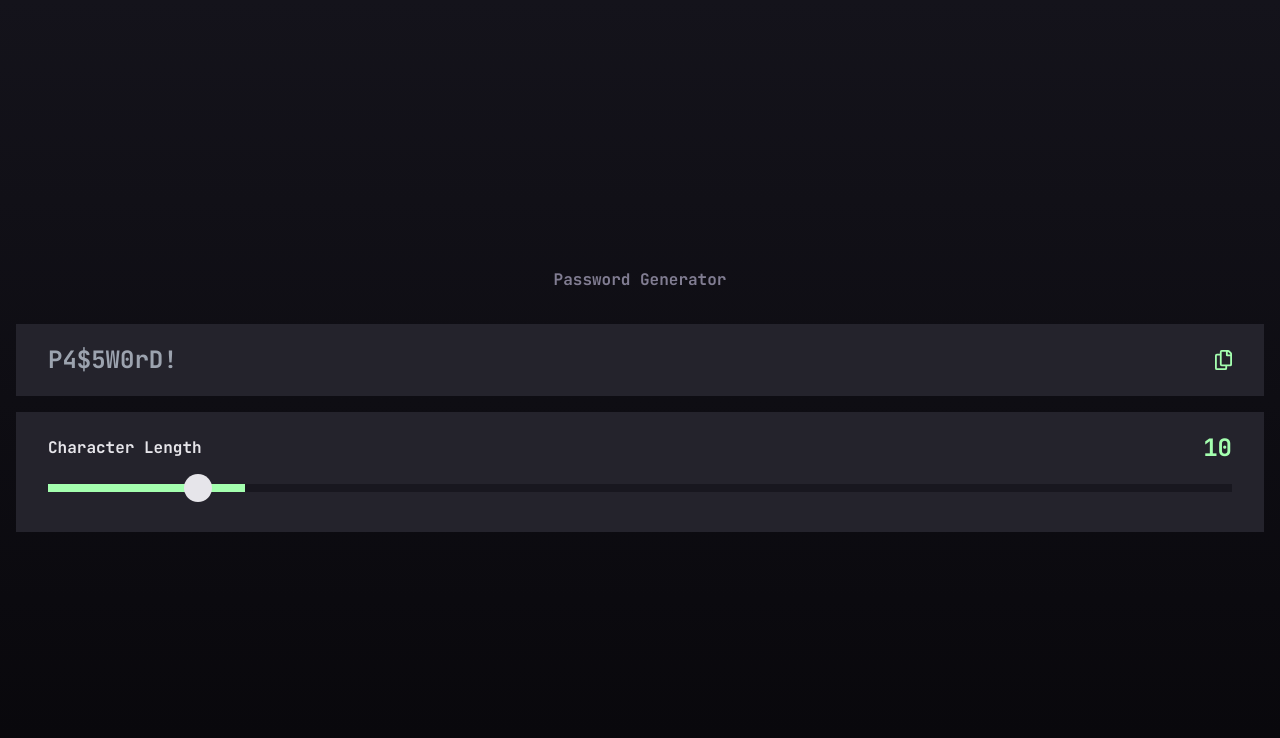
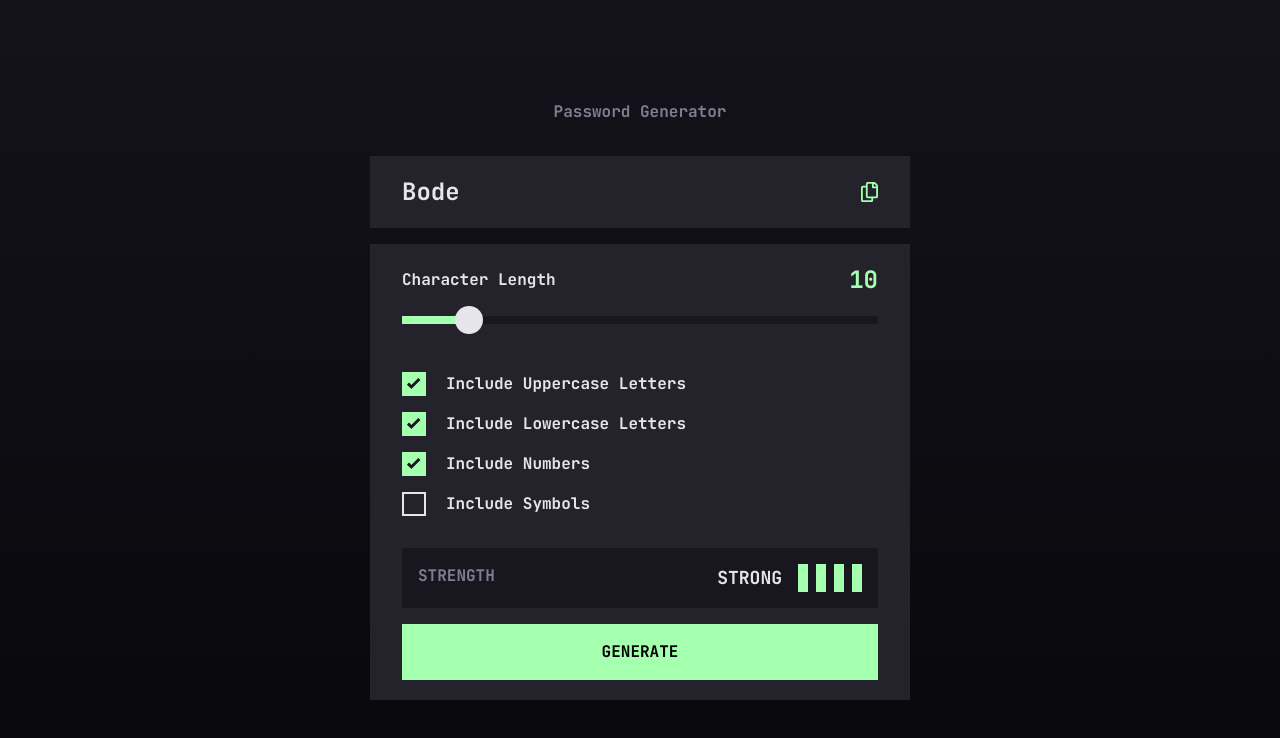
Before and after one commit to seeniOlabode/password-generator, a Vue app: page / in a window 1280 px wide. Shown: the top 738 px of the page. Built offline with nearby package versions, Linux system fonts and the light colour scheme.

Commit message:
finish generatePassword

```diff
--- a/src/App.vue
+++ b/src/App.vue
@@ -4,10 +4,24 @@
 
 <script>
 import PasswordGenerator from "@/components/PasswordGenerator.vue";
+import { reactive } from "vue";
+
+export const store = reactive({
+  password: "Bode",
+  setPassword(string) {
+    this.password = string;
+    console.log(this.password);
+  },
+});
 
 export default {
   name: "App",
   components: { PasswordGenerator },
+  data() {
+    return {
+      store: store,
+    };
+  },
 };
 </script>
 
--- /dev/null
+++ b/src/components/CheckBox.vue
@@ -0,0 +1,65 @@
+<template>
+  <div class="checkbox-container">
+    <label :for="value" class="switch flex items-center justify-center">
+      <input
+        @change="($event) => emitValue($event)"
+        type="checkbox"
+        :id="value"
+        :value="value"
+        :checked="modelValue"
+      />
+      <span class="box">
+        <img src="@/assets/icon-check.svg" alt="" />
+      </span>
+    </label>
+  </div>
+</template>
+
+<script>
+export default {
+  name: "CheckBox",
+  props: ["modelValue", "value"],
+  emits: ["update:modelValue"],
+  methods: {
+    emitValue($event) {
+      console.log($event.target.checked, $event.target);
+      this.$emit("update:modelValue", $event.target.checked);
+    },
+  },
+};
+</script>
+
+<style scoped>
+.checkbox-container {
+  height: 24px;
+  width: 24px;
+}
+
+input {
+  opacity: 0;
+  width: 0;
+  height: 0;
+  position: absolute;
+}
+
+.box {
+  width: 24px;
+  height: 24px;
+  display: flex;
+  align-items: center;
+  justify-content: center;
+  @apply hover:cursor-pointer border-solid border-2 border-generator-almost-white;
+}
+
+.box img {
+  opacity: 0;
+}
+
+input:checked + .box {
+  @apply bg-generator-neon-green border-none;
+}
+
+input:checked + .box > img {
+  opacity: 1;
+}
+</style>
--- /dev/null
+++ b/src/components/GenerateButton.vue
@@ -0,0 +1,14 @@
+<template>
+  <button
+    @click="$emit('generate')"
+    class="h-14 bg-generator-neon-green w-full mt-4"
+  >
+    GENERATE
+  </button>
+</template>
+
+<script>
+export default {
+  name: "GenerateButton",
+};
+</script>
--- a/src/components/GeneratorConfigure.vue
+++ b/src/components/GeneratorConfigure.vue
@@ -2,79 +2,78 @@
   <div class="bg-generator-dark-grey px-8 py-5">
     <div class="character-length flex justify-between items-center w-full">
       <h4 class="text-generator-almost-white text-base">Character Length</h4>
-      <h2 class="text-generator-neon-green text-2xl">{{ sliderVal }}</h2>
+      <h2 class="text-generator-neon-green text-2xl">{{ passwordLength }}</h2>
     </div>
-    <div class="slidecontainer relative flex bg-generator-very-dark-grey my-5">
-      <div
-        class="filled bg-generator-neon-green h-2"
-        :style="{ width: filledWidth }"
-      ></div>
-      <input
-        type="range"
-        min="8"
-        max="25"
-        class="slider absolute left-0 right-0"
-        id="myRange"
-        v-model="sliderVal"
-      />
+
+    <slider v-model="passwordLength" />
+
+    <div>
+      <div class="flex mb-4">
+        <checkbox v-model="include.uppercase" />
+        <h6 class="ml-5 text-generator-almost-white text-base">
+          Include Uppercase Letters
+        </h6>
+      </div>
+      <div class="flex mb-4">
+        <checkbox v-model="include.lowercase" />
+        <h6 class="ml-5 text-generator-almost-white text-base">
+          Include Lowercase Letters
+        </h6>
+      </div>
+
+      <div class="flex mb-4">
+        <checkbox v-model="include.numbers" />
+        <h6 class="ml-5 text-generator-almost-white text-base">
+          Include Numbers
+        </h6>
+      </div>
+
+      <div class="flex">
+        <checkbox v-model="include.symbols" />
+        <h6 class="ml-5 text-generator-almost-white text-base">
+          Include Symbols
+        </h6>
+      </div>
     </div>
+
+    <div
+      class="strength bg-generator-very-dark-grey p-4 mt-8 flex justify-between"
+    >
+      <h2 class="text-generator-grey">STRENGTH</h2>
+      <strength :strength="strength" />
+    </div>
+    <generate @generate="generate" />
   </div>
 </template>
 
 <script>
+import Slider from "@/components/SliderComponent.vue";
+import Checkbox from "@/components/CheckBox.vue";
+import Strength from "@/components/PasswordStrength.vue";
+import Generate from "@/components/GenerateButton.vue";
+import generatePassword from "@/generatePassword";
+import { store } from "@/App.vue";
+
 export default {
   name: "GeneratorConfigure",
+  components: { Slider, Checkbox, Strength, Generate },
   data() {
     return {
-      sliderVal: "10",
+      passwordLength: "10",
+      include: {
+        uppercase: true,
+        lowercase: true,
+        numbers: true,
+        symbols: false,
+      },
+      strength: 4,
     };
   },
-  computed: {
-    filledWidth() {
-      let widthPercent = ((this.sliderVal - 7) / 18) * 100;
-      console.log(widthPercent);
-      return `${widthPercent}%`;
+  methods: {
+    generate() {
+      store.setPassword(generatePassword(this.passwordLength, this.include));
     },
   },
 };
 </script>
-<style scoped>
-.slidecontainer {
-  width: 100%; /* Width of the outside container */
-}
-
-/* The slider itself */
-.slider {
-  -webkit-appearance: none; /* Override default CSS styles */
-  appearance: none;
-  width: 100%; /* Full-width */
-  height: 8px; /* Specified height */
-  outline: none; /* Remove outline */
-  -webkit-transition: 0.2s; /* 0.2 seconds transition on hover */
-  transition: opacity 0.2s;
-  @apply bg-none;
-  background: none;
-}
-
-/* Mouse-over effects */
-.slider:hover {
-  opacity: 1; /* Fully shown on mouse-over */
-}
-
-/* The slider handle (use -webkit- (Chrome, Opera, Safari, Edge) and -moz- (Firefox) to override default look) */
-.slider::-webkit-slider-thumb {
-  -webkit-appearance: none; /* Override default look */
-  appearance: none;
-  width: 28px; /* Set a specific slider handle width */
-  height: 28px; /* Slider handle height */
-  cursor: pointer; /* Cursor on hover */
-  @apply rounded-full bg-generator-almost-white;
-}
-
-.slider::-moz-range-thumb {
-  width: 25px; /* Set a specific slider handle width */
-  height: 25px; /* Slider handle height */
-  @apply bg-generator-almost-white rounded-full border-0;
-  cursor: pointer; /* Cursor on hover */
-}
-</style>
+<style scoped></style>
--- a/src/components/PasswordGenerator.vue
+++ b/src/components/PasswordGenerator.vue
@@ -21,5 +21,6 @@ export default {
 
 <style scoped>
 #password-generator {
+  max-width: 540px;
 }
 </style>
--- /dev/null
+++ b/src/components/PasswordStrength.vue
@@ -0,0 +1,108 @@
+<template>
+  <div class="flex">
+    <h5 class="text-lg text-generator-almost-white mr-4 uppercase">
+      {{ message }}
+    </h5>
+    <div class="flex">
+      <div class="strength-bar" :style="firstBarStyle"></div>
+      <div class="strength-bar ml-2" :style="secondBarStyle"></div>
+      <div class="strength-bar ml-2" :style="thirdBarStyle"></div>
+      <div class="strength-bar ml-2" :style="fourthBarStyle"></div>
+    </div>
+  </div>
+</template>
+
+<script>
+export default {
+  name: "PasswordStrength",
+  props: ["strength"],
+  computed: {
+    message() {
+      let output;
+      switch (this.strength) {
+        case 1:
+          output = "TOO WEAK!";
+          break;
+        case 2:
+          output = "WEAK";
+          break;
+        case 3:
+          output = "MEDIUM";
+          break;
+        case 4:
+          output = "STRONG";
+          break;
+
+        default:
+          break;
+      }
+      return output;
+    },
+    strengthColor() {
+      let output;
+      switch (this.strength) {
+        case 1:
+          output = "#F64A4A";
+          break;
+        case 2:
+          output = "#FB7C58";
+          break;
+        case 3:
+          output = "#F8CD65";
+          break;
+        case 4:
+          output = "#A4FFAF";
+          break;
+        default:
+          output = "none";
+      }
+      return output;
+    },
+    firstBarStyle() {
+      let output = {
+        "background-color": this.strength >= 1 ? this.strengthColor : false,
+      };
+      if (this.strength >= 1) {
+        output.border = "none";
+      }
+      console.log(output, this.strength);
+      return output;
+    },
+    secondBarStyle() {
+      let output = {
+        "background-color": this.strength >= 2 ? this.strengthColor : "none",
+      };
+      if (this.strength >= 2) {
+        output.border = "none";
+      }
+      return output;
+    },
+    thirdBarStyle() {
+      let output = {
+        "background-color": this.strength >= 3 ? this.strengthColor : "none",
+      };
+      if (this.strength >= 3) {
+        output.border = "none";
+      }
+      return output;
+    },
+    fourthBarStyle() {
+      let output = {
+        "background-color": this.strength >= 4 ? this.strengthColor : "none",
+      };
+      if (this.strength >= 4) {
+        output.border = "none";
+      }
+      return output;
+    },
+  },
+};
+</script>
+
+<style scoped>
+.strength-bar {
+  @apply border-solid border-2 border-generator-almost-white;
+  width: 10px;
+  height: 28px;
+}
+</style>
--- /dev/null
+++ b/src/components/SliderComponent.vue
@@ -0,0 +1,84 @@
+<template>
+  <div
+    class="slidecontainer relative flex bg-generator-very-dark-grey mt-5 mb-12"
+  >
+    <div
+      class="filled bg-generator-neon-green h-2"
+      :style="{ width: filledWidth }"
+    ></div>
+    <input
+      type="range"
+      min="8"
+      max="25"
+      class="slider absolute left-0 right-0"
+      id="myRange"
+      v-model="value"
+    />
+  </div>
+</template>
+
+<script>
+export default {
+  name: "SliderComponent",
+  props: ["modelValue"],
+  emits: ["update:modelValue"],
+  computed: {
+    filledWidth() {
+      let widthPercent = ((this.value - 7) / 18) * 100;
+      console.log(this.value);
+      console.log(widthPercent);
+      return `${widthPercent}%`;
+    },
+    value: {
+      get() {
+        return this.modelValue;
+      },
+      set(value) {
+        this.$emit("update:modelValue", value);
+        console.log("here");
+      },
+    },
+  },
+};
+</script>
+
+<style>
+.slidecontainer {
+  width: 100%; /* Width of the outside container */
+}
+
+/* The slider itself */
+.slider {
+  -webkit-appearance: none; /* Override default CSS styles */
+  appearance: none;
+  width: 100%; /* Full-width */
+  height: 8px; /* Specified height */
+  outline: none; /* Remove outline */
+  -webkit-transition: 0.2s; /* 0.2 seconds transition on hover */
+  transition: opacity 0.2s;
+  @apply bg-none;
+  background: none;
+}
+
+/* Mouse-over effects */
+.slider:hover {
+  opacity: 1; /* Fully shown on mouse-over */
+}
+
+/* The slider handle (use -webkit- (Chrome, Opera, Safari, Edge) and -moz- (Firefox) to override default look) */
+.slider::-webkit-slider-thumb {
+  -webkit-appearance: none; /* Override default look */
+  appearance: none;
+  width: 28px; /* Set a specific slider handle width */
+  height: 28px; /* Slider handle height */
+  cursor: pointer; /* Cursor on hover */
+  @apply rounded-full bg-generator-almost-white;
+}
+
+.slider::-moz-range-thumb {
+  width: 25px; /* Set a specific slider handle width */
+  height: 25px; /* Slider handle height */
+  @apply bg-generator-almost-white rounded-full border-0;
+  cursor: pointer; /* Cursor on hover */
+}
+</style>
--- a/src/components/TextField.vue
+++ b/src/components/TextField.vue
@@ -4,7 +4,7 @@
   >
     <input
       class="generator-input text-2xl text-generator-almost-white grow w-1/3"
-      v-model="password"
+      :value="store.password"
       placeholder="P4$5W0rD!"
       disabled
       type="text"
@@ -18,11 +18,13 @@
 </template>
 
 <script>
+import { store } from "@/App.vue";
+
 export default {
   name: "TextField",
   data() {
     return {
-      password: "",
+      store: store,
       showCopied: false,
     };
   },
--- /dev/null
+++ b/src/generatePassword.js
@@ -0,0 +1,29 @@
+const generatePassword = (length, includeObject) => {
+  const characterObject = {
+    lowercase: "qwertyuiopasdfghjklzxcvbnm",
+    uppercase: "QWERTYUIOPASDFGHJKLZXCVBNM",
+    numbers: "1234567890",
+    symbols: "~!@#$%^&*()_+`-=.></?:;][{}|",
+  };
+  let includedCharacters = "";
+  let password = "";
+  if (includeObject.uppercase) {
+    includedCharacters += characterObject.uppercase;
+  }
+  if (includeObject.lowercase) {
+    includedCharacters += characterObject.lowercase;
+  }
+  if (includeObject.numbers) {
+    includedCharacters += characterObject.numbers;
+  }
+  if (includeObject.symbols) {
+    includedCharacters += characterObject.symbols;
+  }
+  for (var i = 0; i <= length; i++) {
+    var randomNumber = Math.floor(Math.random() * includedCharacters.length);
+    password += includedCharacters.substring(randomNumber, randomNumber + 1);
+  }
+  return password;
+};
+
+export default generatePassword;
```
